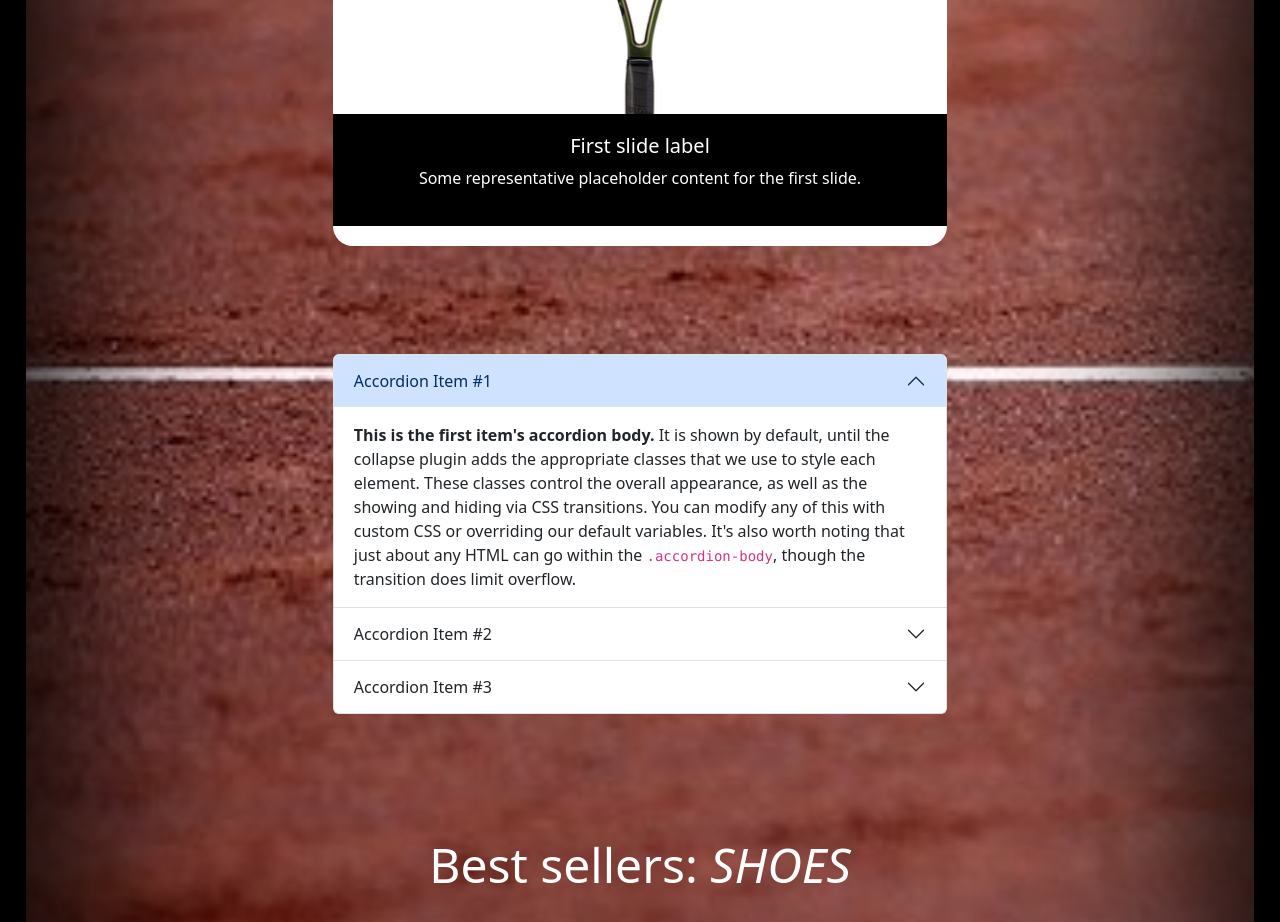
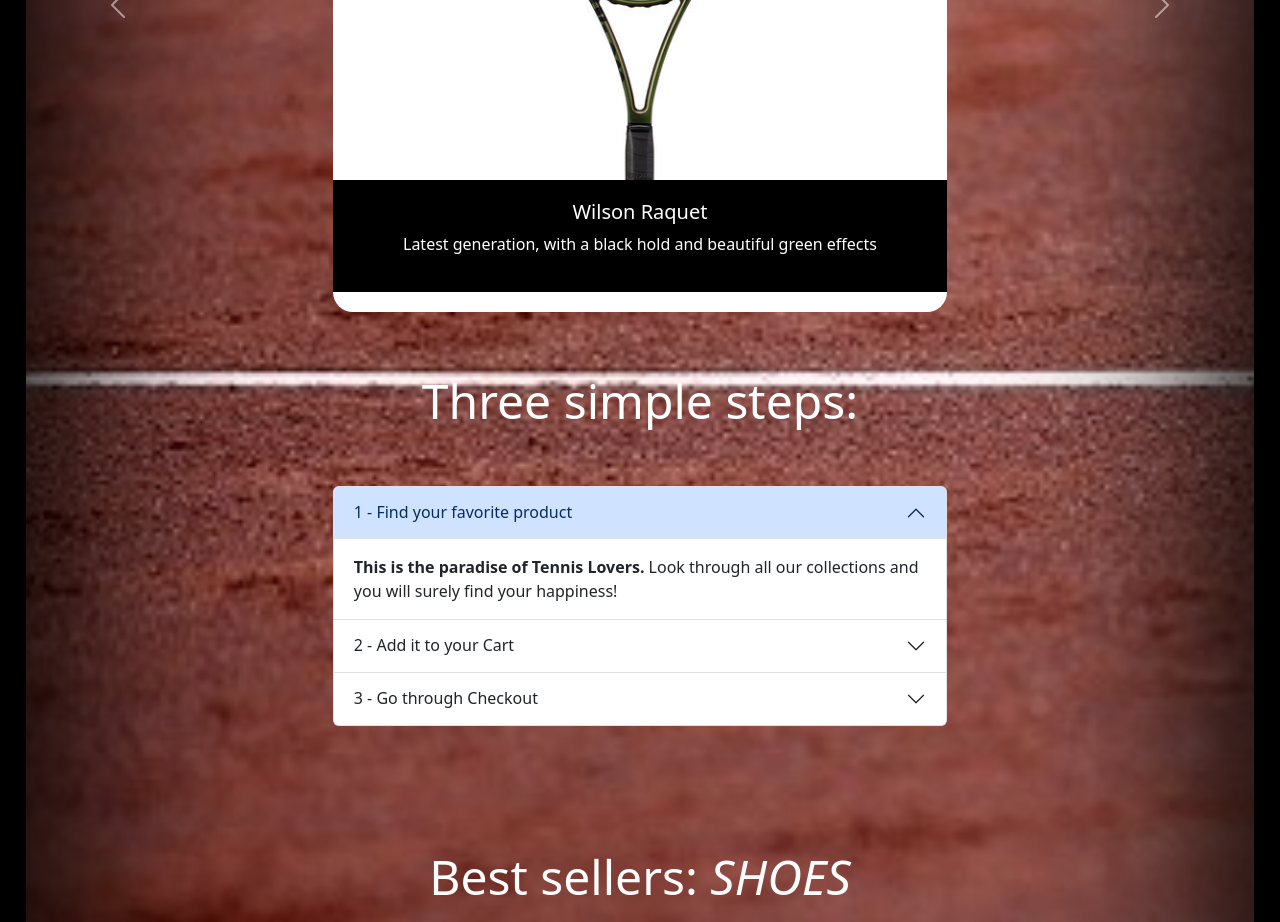
Before and after one commit to Mr-R-b0t/tenis-fiesta, a Vue app in the folder front/: page / in a window 1280 px wide. Shown: the part 1260-2182 px from the top of the page. Built offline with nearby package versions, Linux system fonts and the light colour scheme.

Commit message:
update contenu

```diff
--- a/front/src/views/CollectionView.vue
+++ b/front/src/views/CollectionView.vue
@@ -1,7 +1,7 @@
 <template>
 <div class="collection">
     <div class="header d-flex align-items-center">
-         <h1>This is the collections page</h1>
+         <h1>Our Collections</h1>
       </div>
       <div class="sections">
         <SectionComponent :header="'Tshirts'" :items="tshirts" />
--- a/front/src/views/EquipView.vue
+++ b/front/src/views/EquipView.vue
@@ -1,7 +1,7 @@
 <template>
 <div class="collection">
     <div class="header d-flex align-items-center">
-         <h1>This is the collections page</h1>
+         <h1> Our Equipments</h1>
       </div>
       <div class="sections">
         <SectionComponent :header="'Raquets'" :items="raquets" />
--- a/front/src/views/HomeView.vue
+++ b/front/src/views/HomeView.vue
@@ -41,45 +41,47 @@
         <div class="limit">
         <div>
           <br><br><br>
+          <h2 class="title">Last Arrivals</h2>
           <div class="carousel-component">
             <CarouselComponent :slides="slides" />
           </div>
         </div>
+        <h2 class="title">Three simple steps:</h2>
           <br><br>
           <div class="accordion w-50 mx-auto" id="accordionExample">
           <div class="accordion-item">
             <h2 class="accordion-header">
               <button class="accordion-button" type="button" data-bs-toggle="collapse" data-bs-target="#collapseOne" aria-expanded="true" aria-controls="collapseOne">
-                Accordion Item #1
+                1 - Find your favorite product
               </button>
             </h2>
             <div id="collapseOne" class="accordion-collapse collapse show" data-bs-parent="#accordionExample">
               <div class="accordion-body">
-                <strong>This is the first item's accordion body.</strong> It is shown by default, until the collapse plugin adds the appropriate classes that we use to style each element. These classes control the overall appearance, as well as the showing and hiding via CSS transitions. You can modify any of this with custom CSS or overriding our default variables. It's also worth noting that just about any HTML can go within the <code>.accordion-body</code>, though the transition does limit overflow.
+                <strong>This is the paradise of Tennis Lovers. </strong> Look through all our collections and you will surely find your happiness!
               </div>
             </div>
           </div>
           <div class="accordion-item">
             <h2 class="accordion-header">
               <button class="accordion-button collapsed" type="button" data-bs-toggle="collapse" data-bs-target="#collapseTwo" aria-expanded="false" aria-controls="collapseTwo">
-                Accordion Item #2
+                2 - Add it to your Cart
               </button>
             </h2>
             <div id="collapseTwo" class="accordion-collapse collapse" data-bs-parent="#accordionExample">
               <div class="accordion-body">
-                <strong>This is the second item's accordion body.</strong> It is hidden by default, until the collapse plugin adds the appropriate classes that we use to style each element. These classes control the overall appearance, as well as the showing and hiding via CSS transitions. You can modify any of this with custom CSS or overriding our default variables. It's also worth noting that just about any HTML can go within the <code>.accordion-body</code>, though the transition does limit overflow.
+                <strong>It is that easy.</strong>
               </div>
             </div>
           </div>
           <div class="accordion-item">
             <h2 class="accordion-header">
               <button class="accordion-button collapsed" type="button" data-bs-toggle="collapse" data-bs-target="#collapseThree" aria-expanded="false" aria-controls="collapseThree">
-                Accordion Item #3
+                3 - Go through Checkout
               </button>
             </h2>
             <div id="collapseThree" class="accordion-collapse collapse" data-bs-parent="#accordionExample">
               <div class="accordion-body">
-                <strong>This is the third item's accordion body.</strong> It is hidden by default, until the collapse plugin adds the appropriate classes that we use to style each element. These classes control the overall appearance, as well as the showing and hiding via CSS transitions. You can modify any of this with custom CSS or overriding our default variables. It's also worth noting that just about any HTML can go within the <code>.accordion-body</code>, though the transition does limit overflow.
+                <strong>Pay for your item(s) and your are done !</strong>
               </div>
             </div>
           </div>
@@ -131,20 +133,20 @@ export default {
       ],
       slides: [
         {
-          title: 'First slide label',
-          description: 'Some representative placeholder content for the first slide.',
+          title: 'Wilson Raquet',
+          description: 'Latest generation, with a black hold and beautiful green effects',
           image: require('../assets/equipement/raquets/raquette_noir.jpg'),
           interval: 10000
         },
         {
-          title: 'First slide label',
-          description: 'Some representative placeholder content for the first slide.',
+          title: '4 Premium Tennis balls',
+          description: 'A Hard feel when playing',
           image: require('../assets/equipement/balls/lot_balles_premium.jpg'),
           interval: 10000
         },
         {
-          title: 'First slide label',
-          description: 'Some representative placeholder content for the first slide.',
+          title: 'HEAD Training bag',
+          description: 'The best of its kind, white and practical',
           image: require('../assets/equipement/bags/bag_blanc.jpg'),
           interval: 10000
         }
```
